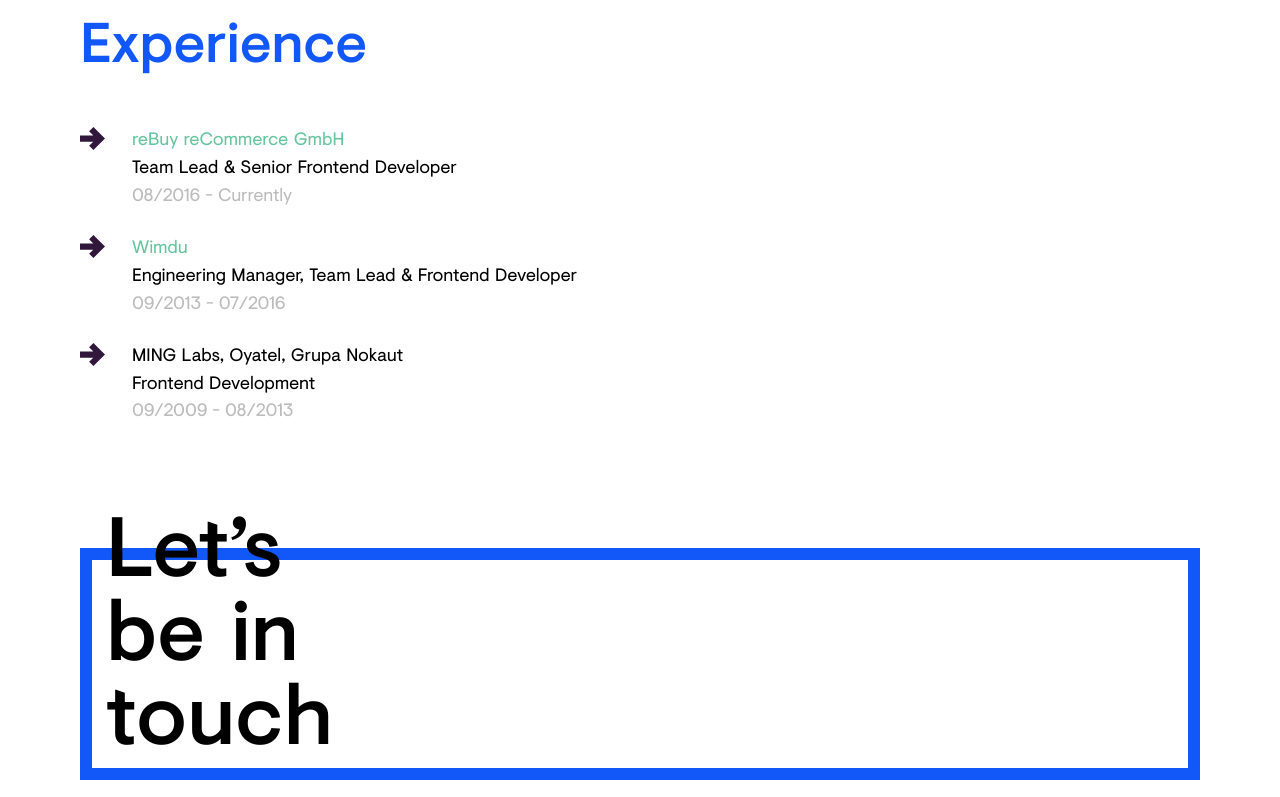
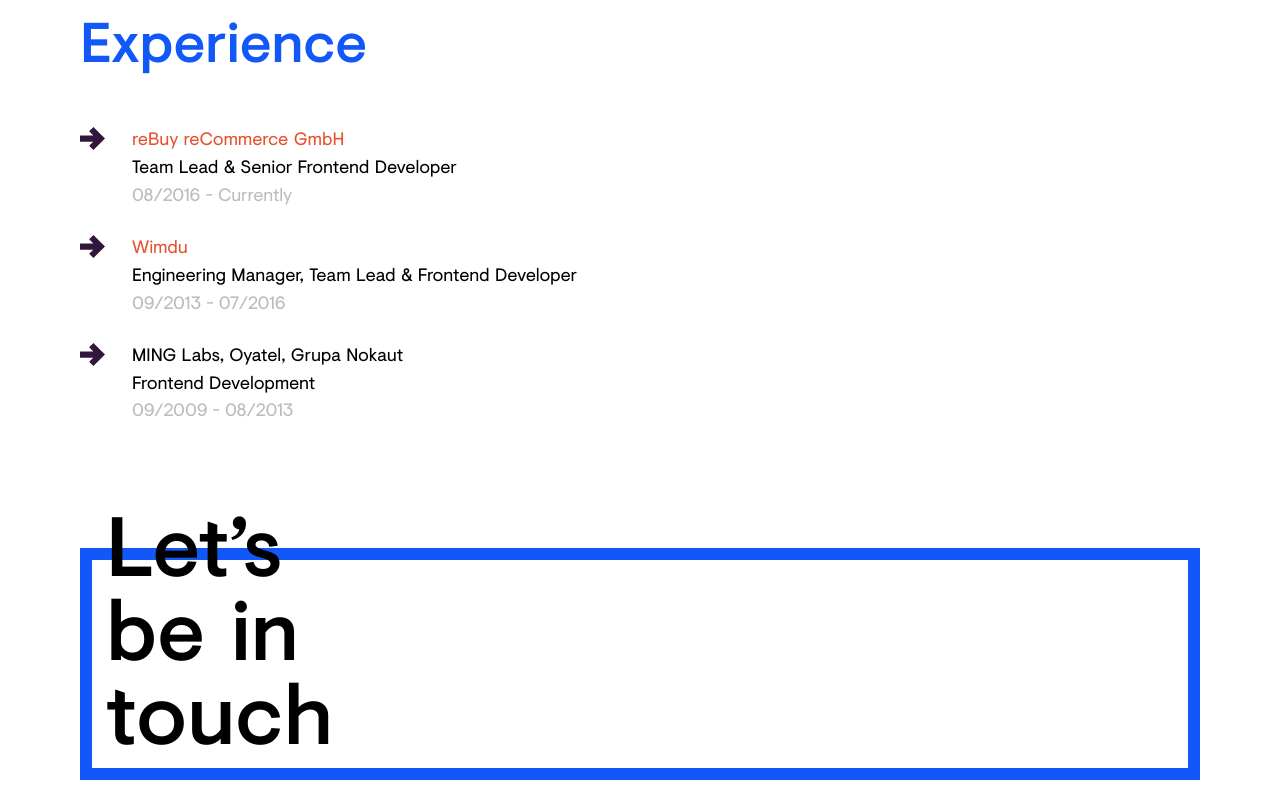
Before and after one commit to lukaszklis/homepage, a website: page app/index.html in a window 1280 px wide. Shown: the part 1340-2137 px from the top of the page. Drawn offline with nearby package versions, Linux system fonts and the light colour scheme.

Commit message:
:zap: Make links WCAG compliant

```diff
--- a/app/styles/_settings.base.css
+++ b/app/styles/_settings.base.css
@@ -4,7 +4,7 @@
 }
 
 a {
-  color: var(--c-mint);
+  color: var(--c-orange);
   text-decoration: none;
 }
 
```
